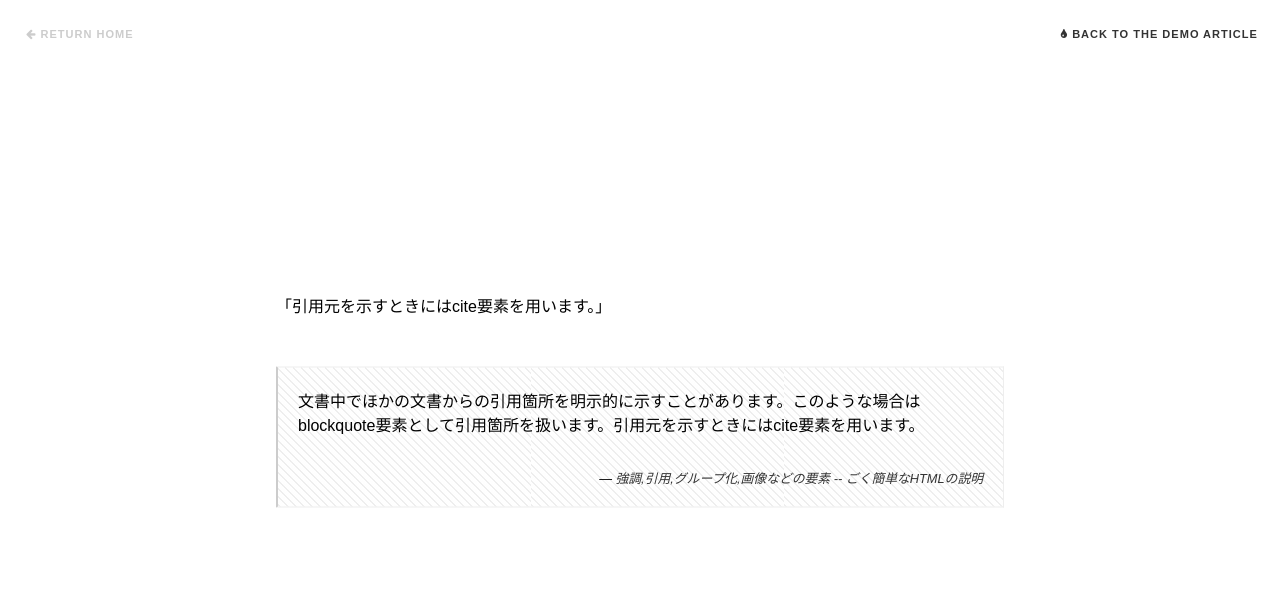
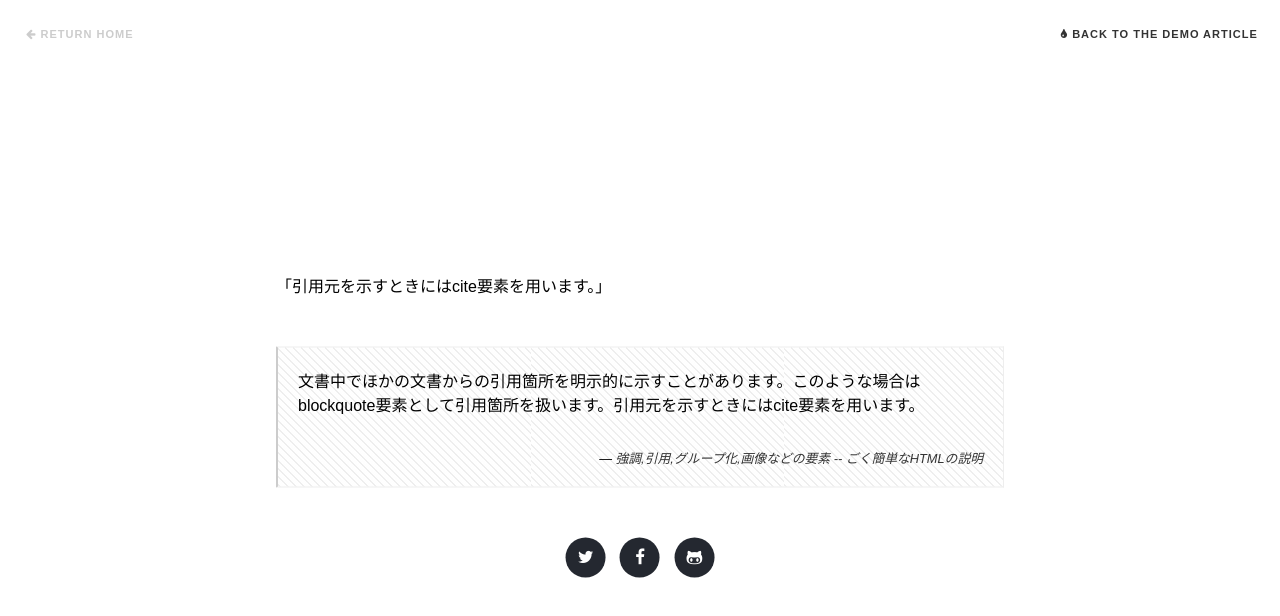
Before and after one commit to Pafuxu/get-quote-tag, a plain HTML site: page index.html in a window 1280 px wide. Drawn offline with Linux system fonts and the light colour scheme.

Commit message:
お読みくださいの追加およびささいな修正
- お読みくださいの追加
- リンク情報の書き換え
- ソーシャルアイコンの設置

```diff
--- a/css/demo.css
+++ b/css/demo.css
@@ -71,6 +71,78 @@ section {
 	content: "\f060";
 }
 
+/* Main Contents Style */
+.content-wrap {
+	width: 60%;
+  position: absolute;
+  left: 50%;
+  top: 50%;
+  -webkit-transform: translate(-50%, -50%);
+  transform: translate(-50%, -50%);
+}
+.q-wrap {
+	margin: 10px 20px 50px;
+}
+blockquote * {
+  margin: 0;
+  padding: 0;
+}
+blockquote.block-quote_content {
+	background: url(../img/stripes_bg.jpg) repeat;
+	border: 1px solid #eee;
+	border-left: 2px solid #ccc;
+	margin: 10px 20px;
+	padding: 20px;
+}
+blockquote.block-quote_content footer {
+	margin-top: 2rem;
+	text-align: right;
+	font-size: .8rem;
+}
+
+/* Social Links */
+.social-links {
+  margin-top: 50px;
+}
+ul.social-buttons {
+  list-style: none;
+  margin: 0;
+  padding: 0;
+  display: inline-block;
+  position: absolute;
+  left: 50%;
+  transform: translateX(-50%);
+  -webkit-transform: translateX(-50%);
+}
+ul.social-buttons li {
+  display: inline-block;
+  margin-right: 10px;
+}
+ul.social-buttons li:last-child {
+  margin-right: 0;
+}
+.social-btn {
+  width: 40px;
+  height: 40px;
+  border-radius: 50%;
+  -moz-border-radius: 50%;
+  -webkit-border-radius: 50%;
+  -o-border-radius: 50%;
+  background: #242830;
+  display: inline-block;
+  color: #fff;
+  font-size: 17px;
+  line-height: 40px;
+  text-align: center;
+}
+.social-btn:hover, .social-btn:focus {
+  background: #3dc9b3;
+  color: #fff;
+}
+.social {
+  margin-top: 25px
+}
+
 
 @media screen and (max-width: 35em) {
 	.nav-icon span {
--- a/index.html
+++ b/index.html
@@ -11,41 +11,11 @@
 		<link href="css/normalize.css" rel="stylesheet">
 		<link href="css/demo.css" rel="stylesheet">
     <link href="https://maxcdn.bootstrapcdn.com/font-awesome/4.1.0/css/font-awesome.min.css" rel="stylesheet">
-		<style>
-  		.content-wrap {
-    		width: 60%;
-        position: absolute;
-        left: 50%;
-        top: 50%;
-        -webkit-transform: translate(-50%, -50%);
-        transform: translate(-50%, -50%);
-  		}
-  		.q-wrap {
-    		margin: 10px 20px 50px;
-  		}
-  		blockquote * {
-        margin: 0;
-        padding: 0;
-  		}
-  		blockquote.block-quote_content {
-    		background: url(img/stripes_bg.jpg) repeat;
-    		border: 1px solid #eee;
-    		border-left: 2px solid #ccc;
-    		margin: 10px 20px;
-    		padding: 20px;
-  		}
-  		blockquote.block-quote_content footer {
-    		margin-top: 2rem;
-    		text-align: right;
-    		font-size: .8rem;
-  		}
-
-		</style>
   </head>
   <body>
     <div class="nav-top clearfix">
 			<a class="nav-icon nav-icon-prev" href="http://blog.appling.jp/"><span>Return Home</span></a>
-			<span class="right"><a class="nav-icon nav-icon-drop" href="http://blog.appling.jp/"><span>Back to the Demo Article</span></a></span>
+			<span class="right"><a class="nav-icon nav-icon-drop" href="http://blog.appling.jp/archives/3115 "><span>Back to the Demo Article</span></a></span>
 		</div>
     <div class="content-wrap">
       <div class="q-wrap">
@@ -57,6 +27,13 @@
         	<cite>— <a href="http://www.kanzaki.com/docs/html/htminfo14.html#S13.1">強調,引用,グループ化,画像などの要素 -- ごく簡単なHTMLの説明</cite>
         </footer>
       </blockquote>
-    </div>
+      <div class="social-links">
+        <ul class="social-buttons">
+          <li><a href="https://twitter.com/pafuxu/" class="social-btn"><i class="fa fa-twitter"></i></a></li>
+          <li><a href="https://www.facebook.com/pafuxu/" class="social-btn"><i class="fa fa-facebook"></i></a></li>
+          <li><a href="https://github.com/Pafuxu/get-quote-tag" class="social-btn"><i class="fa fa-github-alt"></i></a></li>
+        </ul>
+      </div>
+    </div><!-- /.content-wrap -->
   </body>
 </html>
```
Also changed, not shown: 1 other file.
